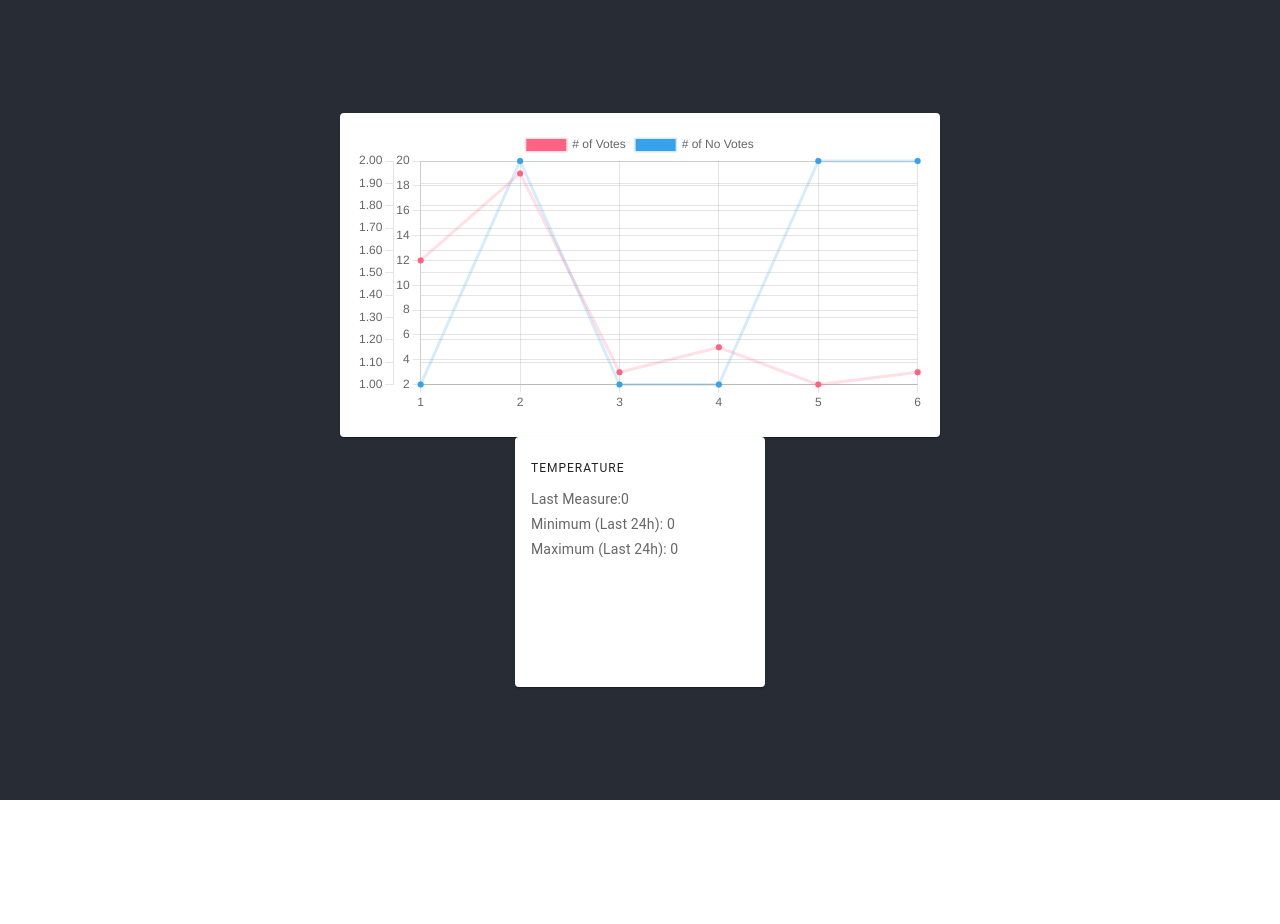
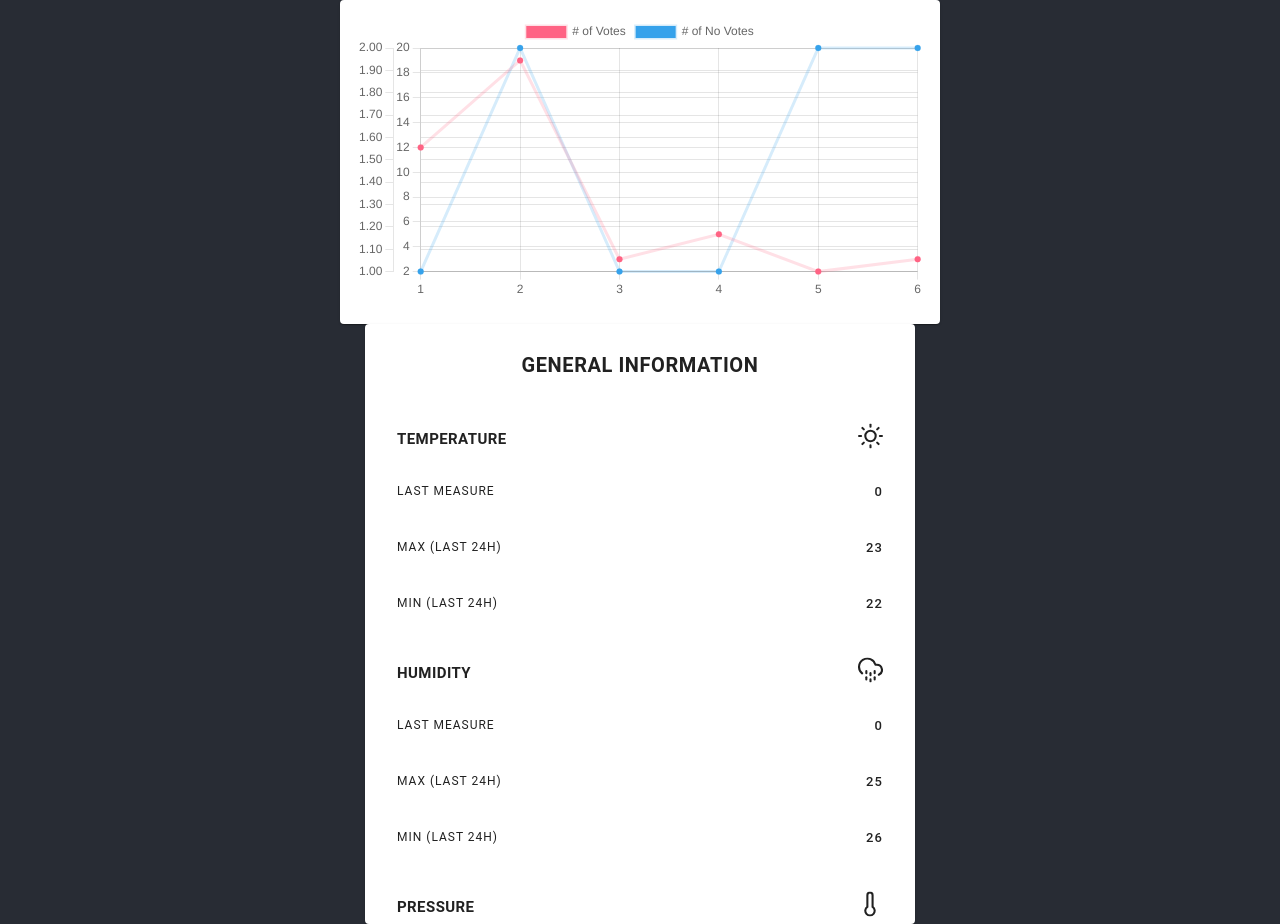
Before and after one commit to MrCarZ/weather-station-interface, a React (Create React App) app: page / in a window 1280 px wide. Before the commit the page ends 800 px from the top, so only its background shows below. Built offline with nearby package versions, Linux system fonts and the light colour scheme.

Commit message:
Finish StatusCard Prototype

```diff
--- a/src/components/Cards/StatusCard.js
+++ b/src/components/Cards/StatusCard.js
@@ -1,18 +1,66 @@
-import React from 'react';
-import StatusInfo from './StatusInfo';
-import { Card, CardContent } from '@mui/material';
-import {Thermometer} from 'react-feather';
+import React from "react";
+import StatusInfo from "./StatusInfo";
+import { Card, CardContent, Typography } from "@mui/material";
+import { Thermometer, CloudDrizzle, Sun, CloudLightning } from "react-feather";
+
+const data = [
+  {
+    name: "Temperature",
+    Icon: () => <Sun size={25} />,
+    info: {
+      "Last Measure": 0,
+      "Max (Last 24h)": 23,
+      "Min (Last 24h)": 22,
+    },
+  },
+  {
+    name: "Humidity",
+    Icon: () => <CloudDrizzle size={25} />,
+    info: {
+      "Last Measure": 0,
+      "Max (Last 24h)": 25,
+      "Min (Last 24h)": 26,
+    },
+  },
+  {
+    name: "Pressure",
+    Icon: () => <Thermometer size={25} />,
+    info: {
+      "Last Measure": 0,
+      "Max (Last 24h)": 23,
+      "Min (Last 24h)": 22,
+    },
+  },
+  {
+    name: "Last Lightning Strike",
+    Icon: () => <CloudLightning size={25} />,
+    info: {
+      Day: new Date().toDateString(),
+      Second: 23,
+      Millisecond: 22,
+    },
+  }
+];
 
 const StatusCard = (props) => {
-    const {data} = props;
-
-    return(
-        <Card sx={{ width: 250, height: 250 }}>
-            <CardContent>
-                <StatusInfo name="Temperature" ></StatusInfo>
-            </CardContent>
-        </Card>
-    )
-}
+  return (
+    <Card sx={{ width: 550, height: 600, overflow: "auto" }}>
+      <Typography
+        gutterBottom
+        component="div"
+        sx={{ marginTop: 3, fontSize: 20, fontWeight: "bolder" }}
+        variant="button"
+        align="center"
+      >
+        General Information
+      </Typography>
+      <CardContent>
+        {data?.map((e) => (
+          <StatusInfo name={e.name} Icon={e.Icon} info={e.info} />
+        ))}
+      </CardContent>
+    </Card>
+  );
+};
 
 export default StatusCard;
--- a/src/components/Cards/StatusInfo.js
+++ b/src/components/Cards/StatusInfo.js
@@ -1,48 +1,48 @@
 import React from "react";
-import {Typography} from '@mui/material';
-
-
+import { List, ListItem, ListItemText, ListItemIcon } from "@mui/material";
 
 const StatusInfo = (props) => {
-    const {name, last, min, max} = props;
-    return (
+  const { name, info, Icon } = props;
+  const keys = Object.keys(info);
+
+  return (
     <>
-      <Typography gutterBottom variant="overline" align="left" component="div">
-        {name}
-      </Typography>
-
-      <Typography
-        gutterBottom
-        variant="body2"
-        align="left"
-        component="p"
-        color="text.secondary"
-      >
-        Last Measure:
-
-        <span textAlign="right">0</span>
-
-      </Typography>
-      <Typography
-        gutterBottom
-        variant="body2"
-        align="left"
-        component="p"
-        color="text.secondary"
-      >
-        {" "}
-        Minimum (Last 24h): 0
-      </Typography>
-      <Typography
-        gutterBottom
-        variant="body2"
-        align="left"
-        component="p"
-        color="text.secondary"
-      >
-        {" "}
-        Maximum (Last 24h): 0
-      </Typography>
+      <List>
+        <ListItem key={`${name}-header`} secondaryAction={<Icon />}>
+          <ListItemText
+            primary={name}
+            primaryTypographyProps={{
+              variant: "button",
+              fontSize: "15px",
+              fontWeight: "bolder",
+            }}
+          />
+        </ListItem>
+        {keys.map((key) => {
+          return (
+            <ListItem
+              key={`${name}-${key}`}
+              secondaryAction={
+                <ListItemText
+                  primary={info[key]}
+                  primaryTypographyProps={{
+                    variant: "overline",
+                    fontSize: "13px",
+                    fontWeight: "medium",
+                  }}
+                />
+              }
+            >
+              <ListItemText
+                primary={key}
+                primaryTypographyProps={{
+                  variant: "overline",
+                }}
+              />
+            </ListItem>
+          );
+        })}
+      </List>
     </>
   );
 };
```
